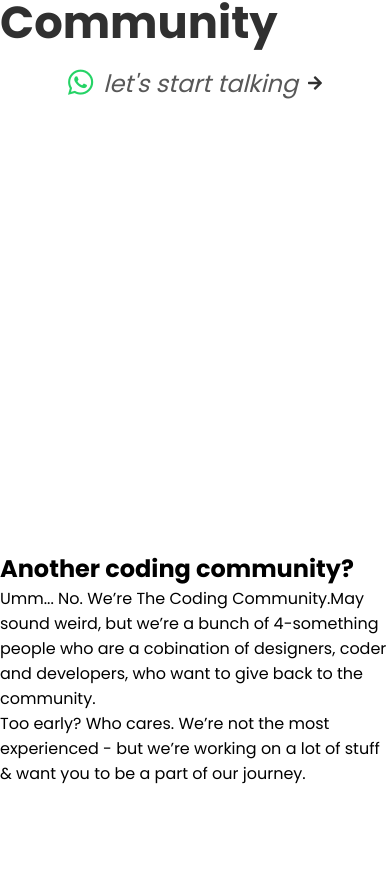
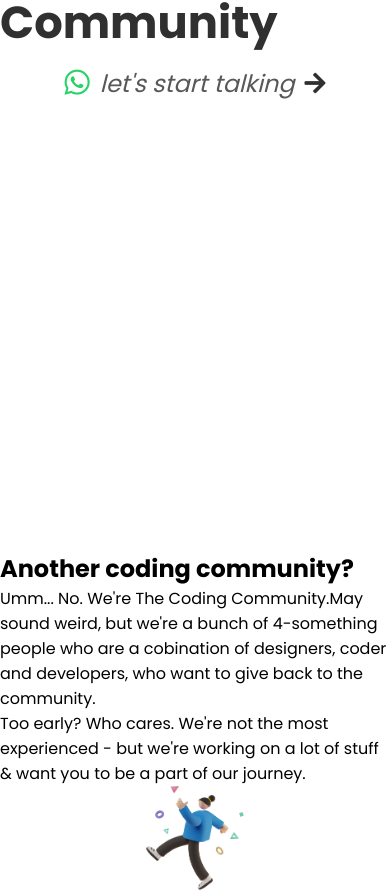
Before and after one commit to Harsh-Manoor/peoplewho.code, a React (Create React App) app: page / in a window 390 px wide. Shown: the part 373-1265 px from the top of the page. Built offline with nearby package versions, Linux system fonts and the light colour scheme.

Commit message:
parallax animation

```diff
--- a/src/components/HeroSection/HeroSection.css
+++ b/src/components/HeroSection/HeroSection.css
@@ -32,7 +32,7 @@
 }
 
 .arrowIcon{
-
+    font-size: 1.5rem;
     color: #303030;
 }
 
@@ -52,3 +52,7 @@
     flex-direction: column;
     width: 100%;
 }
+
+.community-section img{
+    width: 25%;
+}
--- a/src/components/HeroSection/HeroSection.js
+++ b/src/components/HeroSection/HeroSection.js
@@ -2,9 +2,17 @@ import React from 'react'
 import "./HeroSection.css"
 
 const HeroSection = () => {
+
+    const parallax = (e) => {
+        let x = (window.innerWidth / 2 - e.pageX) * 0.01;
+        let y = (window.innerHeight / 2 - e.pageY) * 0.01;
+        document.querySelector(".heroSectionImage").style.transform = `translate(${x}px, ${y}px)`;
+
+    }
+
     return (
         <>
-            <section className="hero-section">
+            <section className="hero-section" onMouseMove={parallax}>
                 <img className="heroSectionImage" src="images/herosectionimage.png" alt="heroImage"/>
                 <h2>The Coding Community</h2>
                 <div className="w-node">
@@ -17,8 +25,8 @@ const HeroSection = () => {
             <section className="community-section">
                 <div className="about-community">
                     <h2>Another coding community?</h2>
-                    <p>Umm... No. We’re The Coding Community.May sound weird, but we’re a bunch of 4-something people who are a cobination of designers, coder and developers, who want to give back to the community. <br/>
-                    Too early? Who cares. We’re not the most experienced - but we’re working on a lot of stuff & want you to be a part of our journey.
+                    <p>Umm... No. We're The Coding Community.May sound weird, but we're a bunch of 4-something people who are a cobination of designers, coder and developers, who want to give back to the community. <br/>
+                    Too early? Who cares. We're not the most experienced - but we're working on a lot of stuff & want you to be a part of our journey.
                     </p>
                 </div>
                 <img src="images/community.png" alt="communityImage"/>
```
